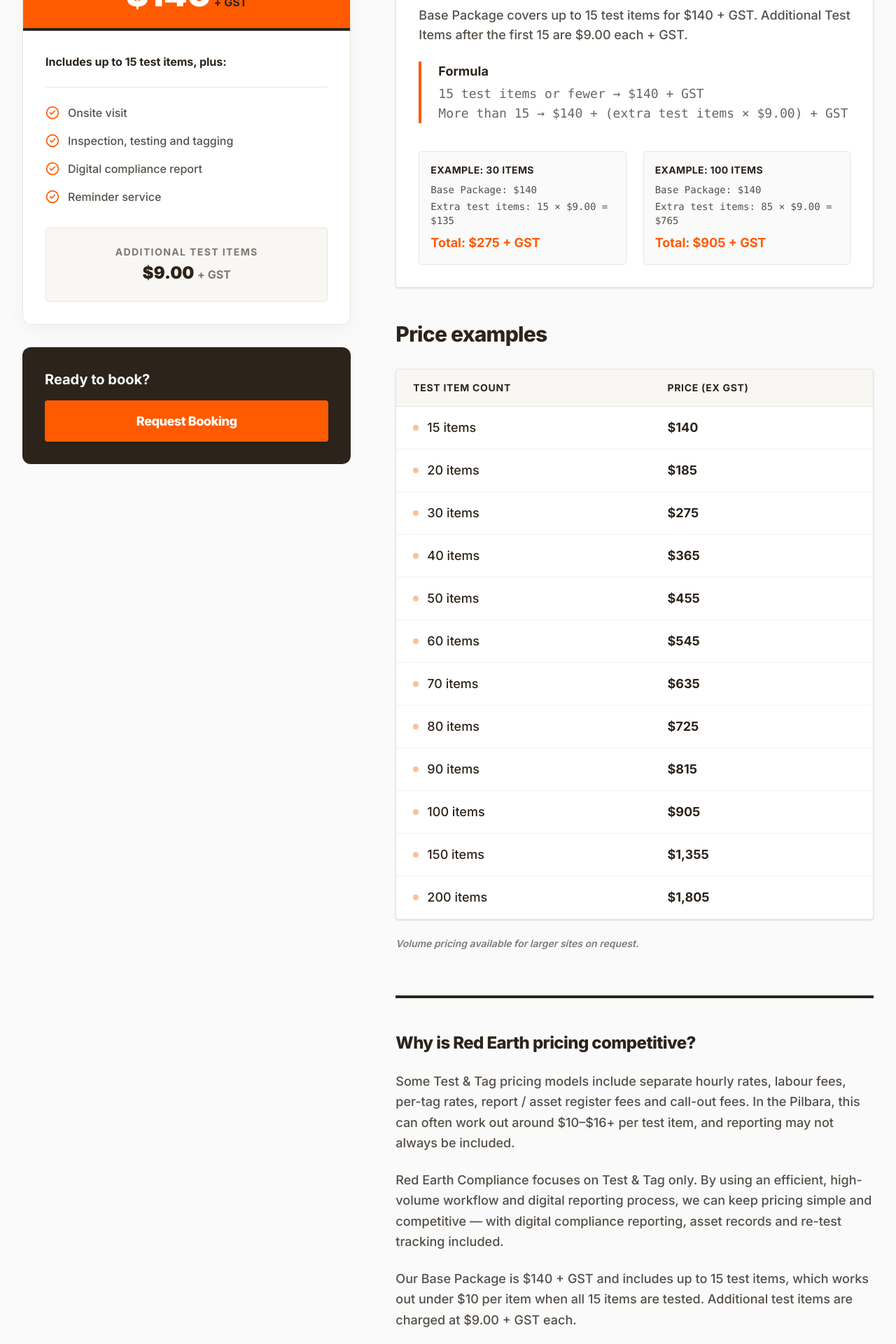
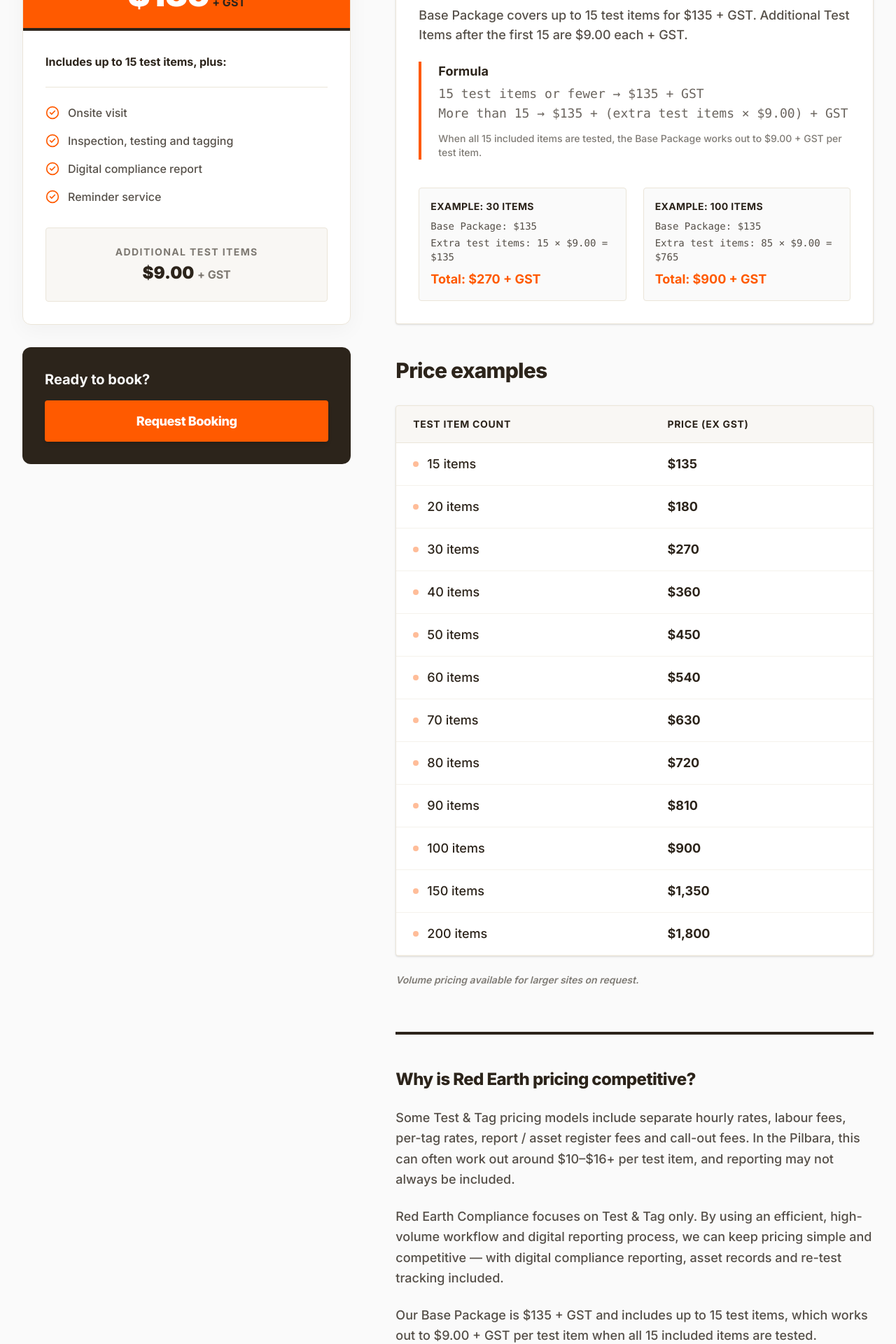
Before and after one commit to daaddd333/Red-Earth-Compliance, a React (Vite) app: page /pricing in a window 1280 px wide. Shown: the part 740-2660 px from the top of the page at 70% size. Built offline with nearby package versions, Linux system fonts and the light colour scheme.

Commit message:
Update base package pricing to 135

```diff
--- a/src/pages/FAQ.tsx
+++ b/src/pages/FAQ.tsx
@@ -74,7 +74,7 @@ export default function FAQ() {
 
             <FAQItem
               question="What's included in the Base Package?"
-              answer={<p>The Base Package is $140 + GST and includes up to 15 test items, plus digital compliance report, onsite visit, inspection, testing and tagging, and reminder service. It keeps local Test &amp; Tag jobs simple, clear and easy to budget.</p>}
+              answer={<p>The Base Package is $135 + GST and includes up to 15 test items, plus digital compliance report, onsite visit, inspection, testing and tagging, and reminder service. It keeps local Test &amp; Tag jobs simple, clear and easy to budget.</p>}
             />
 
             <FAQItem
@@ -103,7 +103,7 @@ export default function FAQ() {
                 <>
                   <p>Some Test &amp; Tag pricing models include separate hourly rates, labour fees, per-tag rates, report / asset register fees and call-out fees. In the Pilbara, this can often work out around $10&ndash;$16+ per test item, and reporting may not always be included.</p>
                   <p>Red Earth Compliance focuses on Test &amp; Tag only. By using an efficient, high-volume workflow and digital reporting process, we can keep pricing simple and competitive &mdash; with digital compliance reporting, asset records and re-test tracking included.</p>
-                  <p>Our Base Package is $140 + GST and includes up to 15 test items, which works out under $10 per item when all 15 items are tested. Additional test items are charged at $9.00 + GST each.</p>
+                  <p>Our Base Package is $135 + GST and includes up to 15 test items, which works out to $9.00 + GST per test item when all 15 included items are tested. Additional test items are charged at $9.00 + GST each.</p>
                 </>
               }
             />
--- a/src/pages/Home.tsx
+++ b/src/pages/Home.tsx
@@ -102,7 +102,7 @@ export default function Home() {
                 <h3 className="text-2xl font-bold text-ink">Clear, competitive pricing</h3>
               </div>
               <p className="text-lg text-ink/70 leading-relaxed font-medium">
-                $140 base package for up to 15 test items, then $9.00 per additional test item. Pricing is explained upfront, with any variables confirmed before booking.
+                $135 base package for up to 15 test items, then $9.00 per additional test item. Pricing is explained upfront, with any variables confirmed before booking.
               </p>
             </div>
           </div>
@@ -214,7 +214,7 @@ export default function Home() {
               <h2 className="text-4xl font-extrabold tracking-tight mb-8">Simple pricing</h2>
               <div className="space-y-8">
                 <div className="bg-white/5 p-8 border border-white/10 rounded">
-                  <h3 className="text-2xl font-bold mb-4 text-white">Base Package &mdash; <span className="text-primary">$140</span><span className="text-sm text-sandstone/60"> + GST</span></h3>
+                  <h3 className="text-2xl font-bold mb-4 text-white">Base Package &mdash; <span className="text-primary">$135</span><span className="text-sm text-sandstone/60"> + GST</span></h3>
                   <p className="text-lg text-sandstone/80 font-medium mb-6">
                     Includes up to 15 test items, onsite visit, inspection, testing &amp; tagging, digital compliance report and reminder service.
                   </p>
--- a/src/pages/Pricing.tsx
+++ b/src/pages/Pricing.tsx
@@ -4,18 +4,18 @@ import { Link } from 'react-router-dom';
 
 export default function Pricing() {
   const priceExamples = [
-    { count: 15, price: 140 },
-    { count: 20, price: 185 },
-    { count: 30, price: 275 },
-    { count: 40, price: 365 },
-    { count: 50, price: 455 },
-    { count: 60, price: 545 },
-    { count: 70, price: 635 },
-    { count: 80, price: 725 },
-    { count: 90, price: 815 },
-    { count: 100, price: 905 },
-    { count: 150, price: 1355 },
-    { count: 200, price: 1805 },
+    { count: 15, price: 135 },
+    { count: 20, price: 180 },
+    { count: 30, price: 270 },
+    { count: 40, price: 360 },
+    { count: 50, price: 450 },
+    { count: 60, price: 540 },
+    { count: 70, price: 630 },
+    { count: 80, price: 720 },
+    { count: 90, price: 810 },
+    { count: 100, price: 900 },
+    { count: 150, price: 1350 },
+    { count: 200, price: 1800 },
   ];
 
   return (
@@ -50,7 +50,7 @@ export default function Pricing() {
                   <div className="bg-primary px-8 py-6 text-center border-b-4 border-ink">
                     <h2 className="text-xl font-bold tracking-widest uppercase text-white mb-2">Base Package</h2>
                     <div className="flex justify-center items-baseline gap-1">
-                      <span className="text-5xl font-black text-white">$140</span>
+                      <span className="text-5xl font-black text-white">$135</span>
                       <span className="text-ink font-bold">+ GST</span>
                     </div>
                   </div>
@@ -87,31 +87,32 @@ export default function Pricing() {
 
               <div className="bg-white border text-lg border-sandstone p-8 rounded shadow-sm mb-12">
                 <p className="text-ink/80 font-medium mb-6">
-                  Base Package covers up to 15 test items for $140 + GST. Additional Test Items after the first 15 are $9.00 each + GST.
+                  Base Package covers up to 15 test items for $135 + GST. Additional Test Items after the first 15 are $9.00 each + GST.
                 </p>
                 <div className="space-y-6">
                   <div className="pl-6 border-l-4 border-primary">
                     <p className="font-bold text-ink mb-1">Formula</p>
-                    <p className="font-mono text-ink/70">15 test items or fewer &rarr; $140 + GST</p>
-                    <p className="font-mono text-ink/70">More than 15 &rarr; $140 + (extra test items &times; $9.00) + GST</p>
+                    <p className="font-mono text-ink/70">15 test items or fewer &rarr; $135 + GST</p>
+                    <p className="font-mono text-ink/70">More than 15 &rarr; $135 + (extra test items &times; $9.00) + GST</p>
+                    <p className="text-sm text-ink/60 font-medium mt-3">When all 15 included items are tested, the Base Package works out to $9.00 + GST per test item.</p>
                   </div>
 
                   <div className="grid sm:grid-cols-2 gap-6 pt-4">
                     <div className="bg-bg-light p-4 rounded border border-sandstone">
                       <p className="font-bold text-ink text-sm uppercase tracking-wide mb-2">Example: 30 items</p>
                       <ul className="text-sm space-y-1 font-mono text-ink/80 mb-2">
-                        <li>Base Package: $140</li>
+                        <li>Base Package: $135</li>
                         <li>Extra test items: 15 &times; $9.00 = $135</li>
                       </ul>
-                      <p className="font-bold text-primary">Total: $275 + GST</p>
+                      <p className="font-bold text-primary">Total: $270 + GST</p>
                     </div>
                     <div className="bg-bg-light p-4 rounded border border-sandstone">
                       <p className="font-bold text-ink text-sm uppercase tracking-wide mb-2">Example: 100 items</p>
                       <ul className="text-sm space-y-1 font-mono text-ink/80 mb-2">
-                        <li>Base Package: $140</li>
+                        <li>Base Package: $135</li>
                         <li>Extra test items: 85 &times; $9.00 = $765</li>
                       </ul>
-                      <p className="font-bold text-primary">Total: $905 + GST</p>
+                      <p className="font-bold text-primary">Total: $900 + GST</p>
                     </div>
                   </div>
                 </div>
@@ -141,7 +142,6 @@ export default function Pricing() {
               </div>
               <p className="text-sm font-semibold italic text-ink/60 mb-16">Volume pricing available for larger sites on request.</p>
 
-
               {/* Why competitive */}
               <div className="border-t-4 border-ink pt-12">
                 <h2 className="text-2xl font-extrabold tracking-tight text-ink mb-6">Why is Red Earth pricing competitive?</h2>
@@ -153,7 +153,7 @@ export default function Pricing() {
                     Red Earth Compliance focuses on Test &amp; Tag only. By using an efficient, high-volume workflow and digital reporting process, we can keep pricing simple and competitive &mdash; with digital compliance reporting, asset records and re-test tracking included.
                   </p>
                   <p>
-                    Our Base Package is $140 + GST and includes up to 15 test items, which works out under $10 per item when all 15 items are tested. Additional test items are charged at $9.00 + GST each.
+                    Our Base Package is $135 + GST and includes up to 15 test items, which works out to $9.00 + GST per test item when all 15 included items are tested. Additional test items are charged at $9.00 + GST each.
                   </p>
                 </div>
               </div>
```
